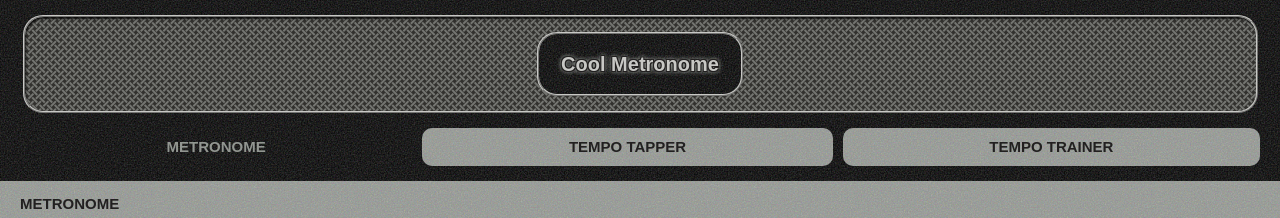
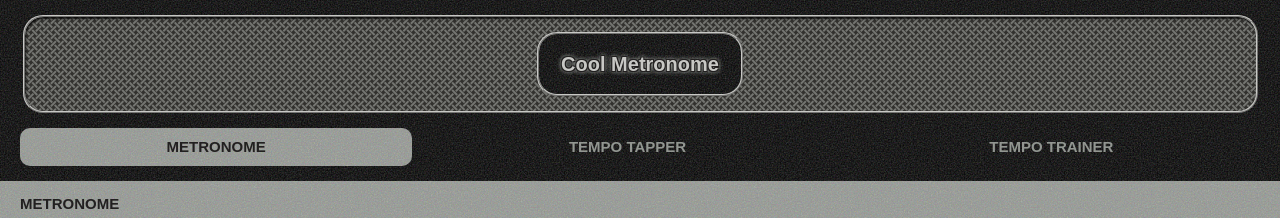
Before and after one commit to ElliotReed/metronome, a React (Vite) app: page / in a window 1280 px wide. Shown: the top 218 px of the page. Built offline with nearby package versions, Linux system fonts and the light colour scheme; no server answers; a web font is replaced by a local one.

Commit message:
flipped app links, style for body

```diff
--- a/index.html
+++ b/index.html
@@ -14,6 +14,12 @@
   <title>Metronome</title>
 </head>
 
+<style>
+  body {
+    background: #929691
+  }
+</style>
+
 <body>
   <noscript>
     You need to enable JavaScript to run this app.
--- a/src/components/Header/header.css
+++ b/src/components/Header/header.css
@@ -52,13 +52,18 @@
       outline-offset: calc(var(--outline-width) * -1);
       user-select: none;
 
-      /* Acive state not working? */
-      &:active {
+      &:not(.active) {
         color: var(--clr-primary);
         background-image: var(--bg-noise-dark);
       }
 
-      &:not(.active) {
+      /* Acive state not working? */
+      &.active {
+        color: var(--clr-dark);
+        background-image: var(--bg-noise-primary);
+      }
+
+      &:active {
         color: var(--clr-dark);
         background-image: var(--bg-noise-primary);
       }
```
